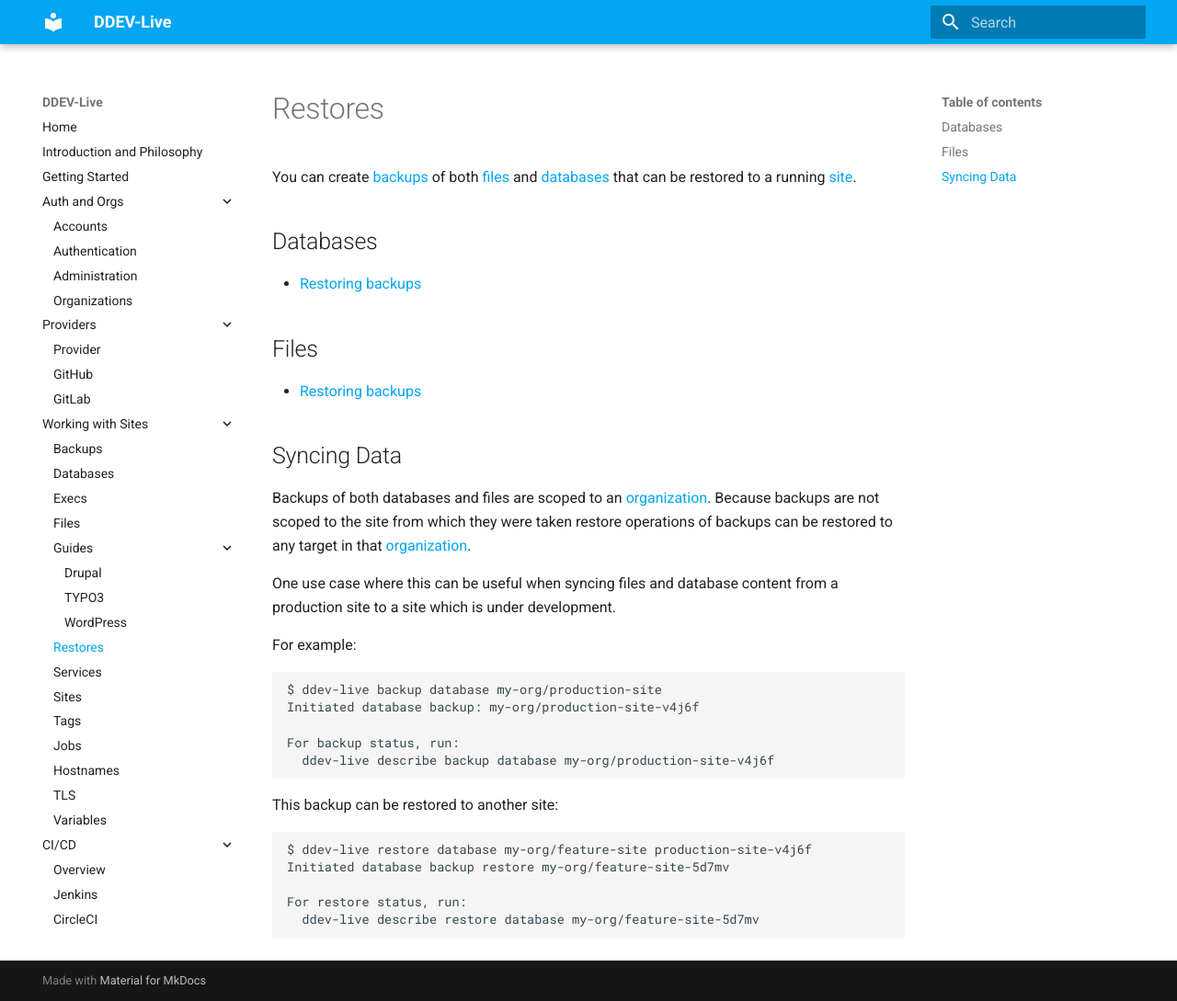
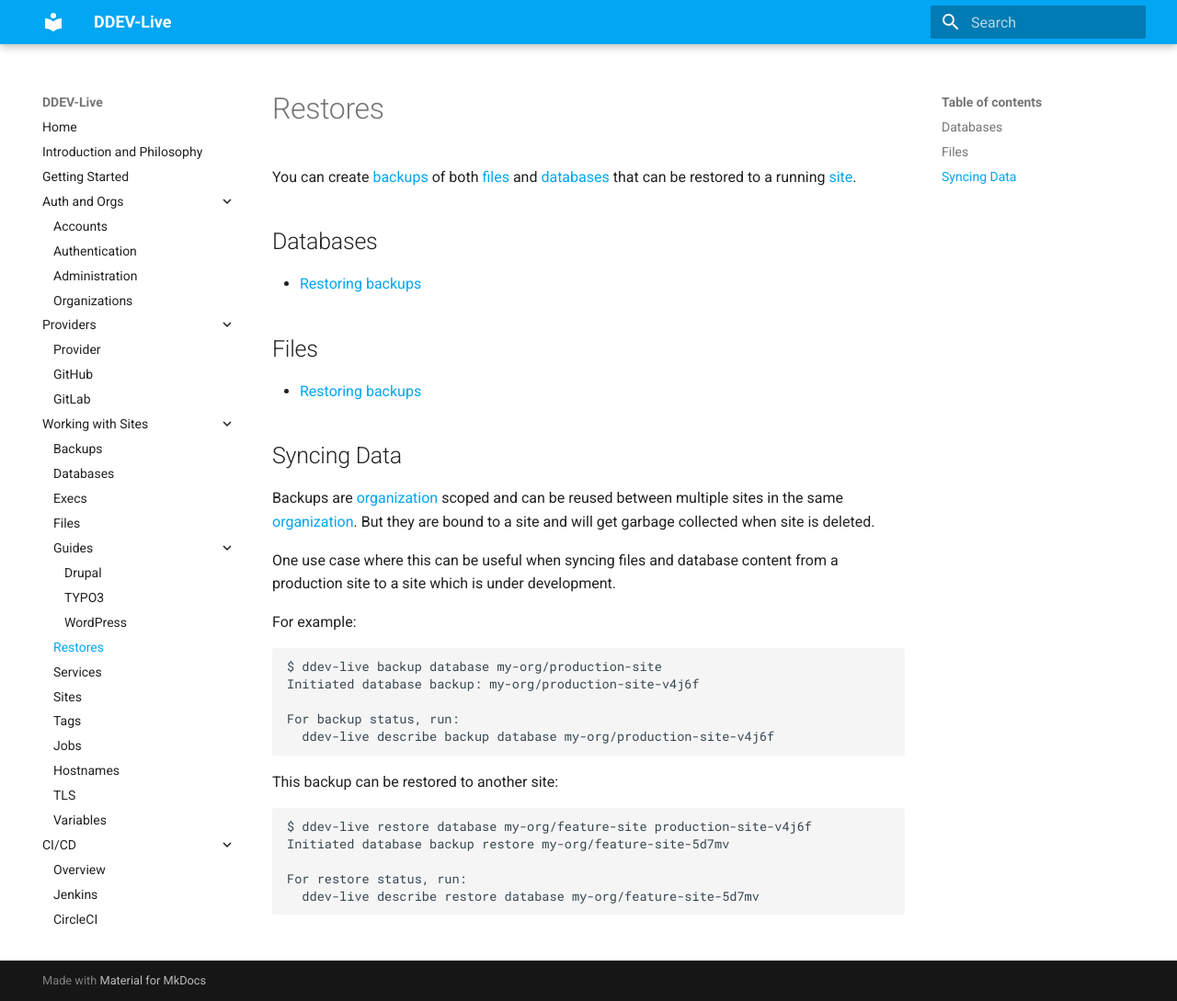
Before and after one commit to fru-io/docs-live, an MkDocs documentation site: the page built from docs/restores.md, in a window 1280 px wide and 1089 px high. Shown: the whole window at 92% size. Built offline with MkDocs 1.6.1 and Material for MkDocs 9.7.7, drawn with Linux system fonts in a browser that asks for light colours.

Commit message:
Code review comments

```diff
--- a/docs/restores.md
+++ b/docs/restores.md
@@ -14,7 +14,7 @@ You can create [backups](https://docs.ddev.com/backups/) of both [files](files.m
 
 ## Syncing Data
 
-Backups of both databases and files are scoped to an [organization](organizations.md).  Because backups are not scoped to the site from which they were taken restore operations of backups can be restored to any target in that [organization](organizations.md).
+Backups are [organization](organizations.md) scoped and can be reused between multiple sites in the same [organization](organizations.md). But they are bound to a site and will get garbage collected when site is deleted.
 
 One use case where this can be useful when syncing files and database content from a production site to a site which is under development.
 
```
